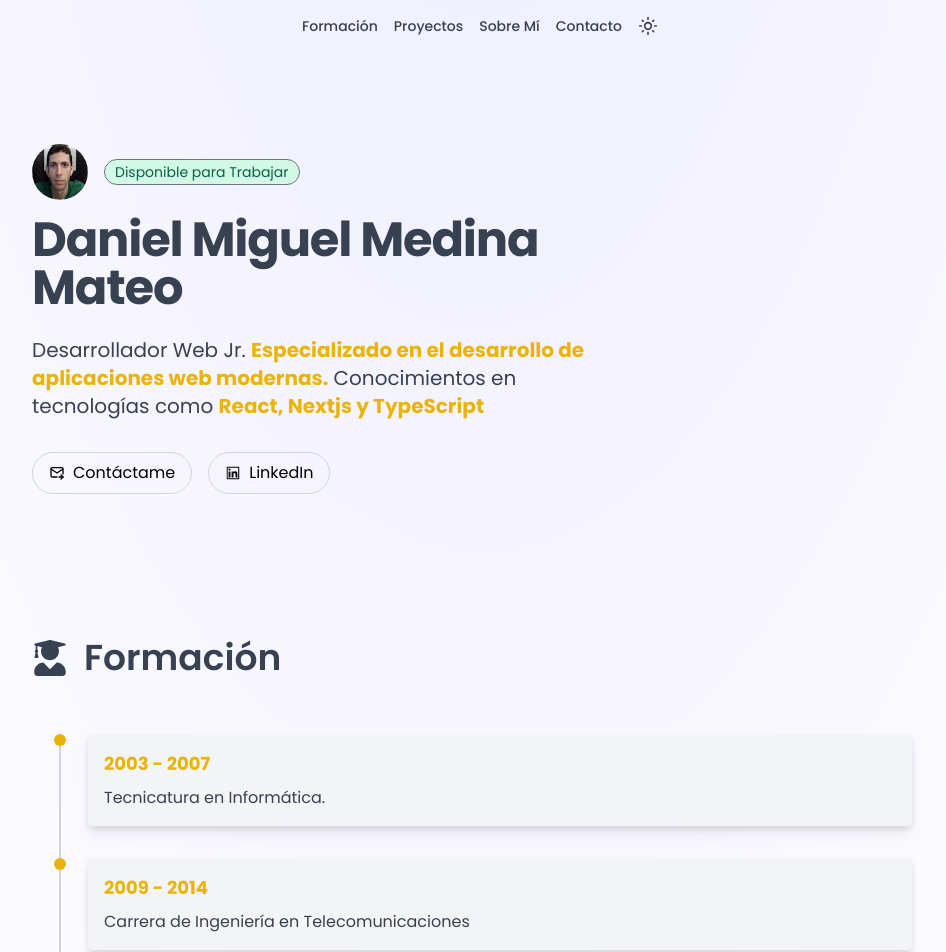
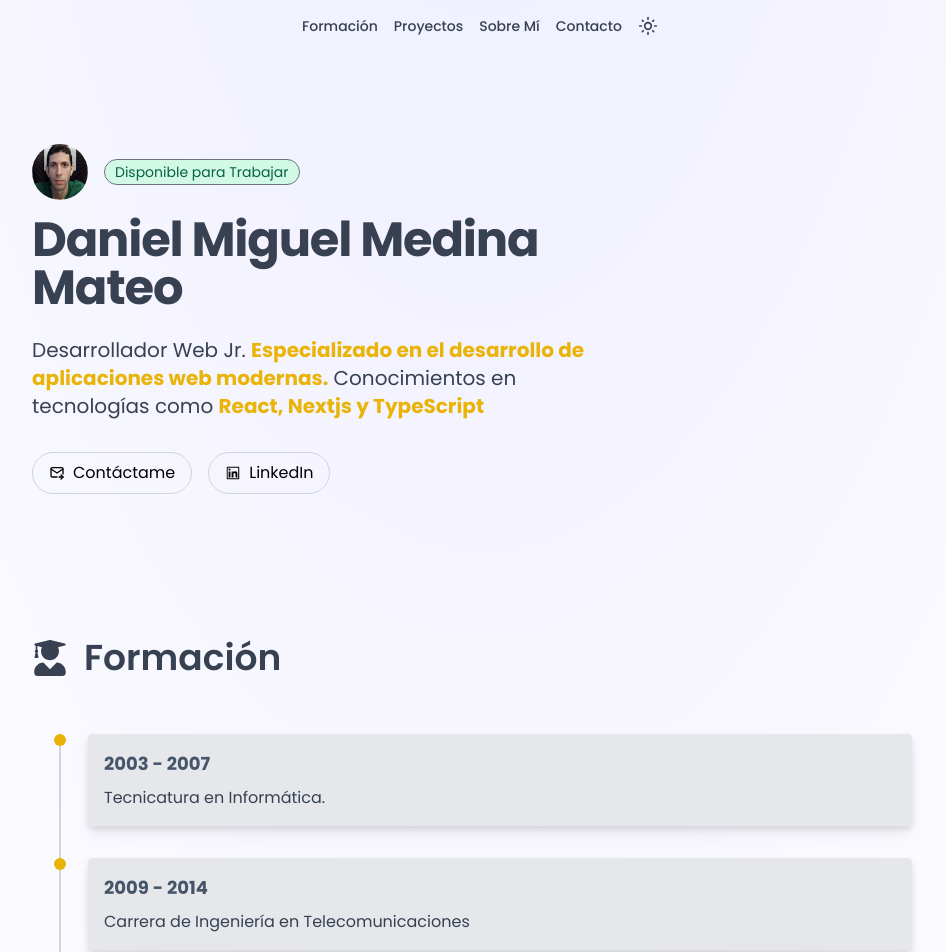
Before and after one commit to dmedinasm/miportfoliowebnextjs, a Next.js app: page / in a window 1280 px wide. Shown: the top 952 px of the page, without its empty margins (160-1106 px from the left). Built offline with nearby package versions, Linux system fonts and the light colour scheme.

Commit message:
Mejora de UI Header en modo dark

```diff
--- a/src/components/Header.tsx
+++ b/src/components/Header.tsx
@@ -24,7 +24,7 @@ export default function Header () {
     setShowMenu(!showMenu)
   }
   return (
-    <header className={` text-[12px] xs:text-sm text-gray-700 font-medium max-w-fit m-auto  mt-2 py-2  fixed right-0 left-0 z-10 dark:text-white ${isScrolled ? 'backdrop-filter backdrop-blur-lg bg-white bg-opacity-70  px-4 xs:px-6 shadow-lg rounded-3xl' : ''}`} >
+    <header className={` text-[12px] xs:text-sm text-gray-700 font-medium max-w-fit m-auto  mt-2 py-2  fixed right-0 left-0 z-10 dark:text-white ${isScrolled ? 'backdrop-filter backdrop-blur-lg bg-white bg-opacity-70 dark:bg-gray-400 px-4 xs:px-6 shadow-lg rounded-3xl' : ''}`} >
       <nav className='flex items-center gap-2 xs:gap-4' >
         <Link href={'#education'} className='hover:text-yellow-500'>Formación</Link>
         <Link href={'#projects'} className='hover:text-yellow-500'>Proyectos</Link>
--- a/src/components/TimelineItem.tsx
+++ b/src/components/TimelineItem.tsx
@@ -6,8 +6,8 @@ export default function TimelineItem ({ title, content }:{title:string, content:
     <div className="relative hidden sm:flex items-center  justify-center w-6 flex-shrink-0 mr-4">
       <div className="w-3 h-3  bg-yellow-500 rounded-full z-10"></div>
     </div>
-    <div className="bg-gray-100 dark:bg-gray-500 p-4 text-center sm:text-start rounded drop-shadow-lg flex-grow">
-      <h3 className="font-bold text-lg text-yellow-500 mb-2">{title}</h3>
+    <div className="bg-gray-200 dark:bg-gray-500 p-4 text-center sm:text-start rounded drop-shadow-lg flex-grow">
+      <h3 className="font-bold text-lg dark:text-gray-200 text-slate-600 mb-2">{title}</h3>
       <p className='text-gray-700 text-sm ss:text-[16px] dark:text-white leading-[1.5]'>{content}</p>
     </div>
   </div>
```
